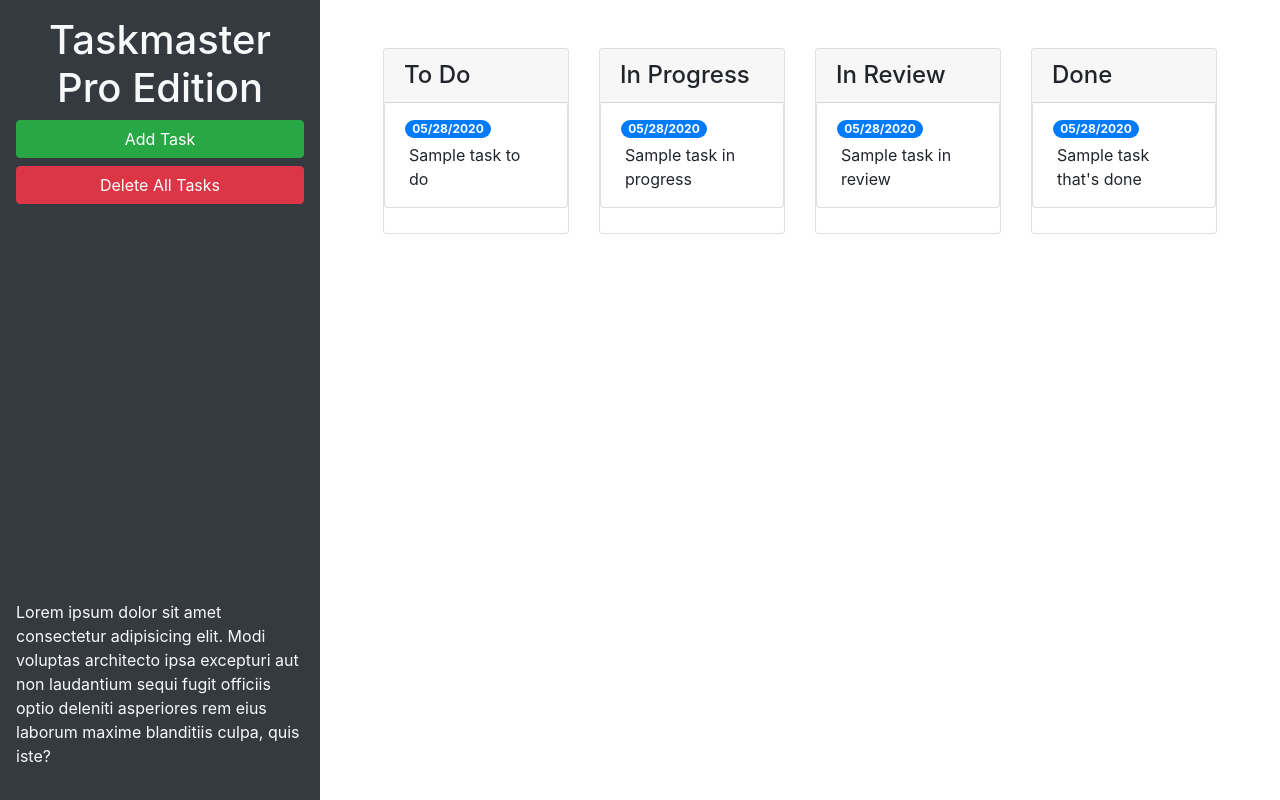
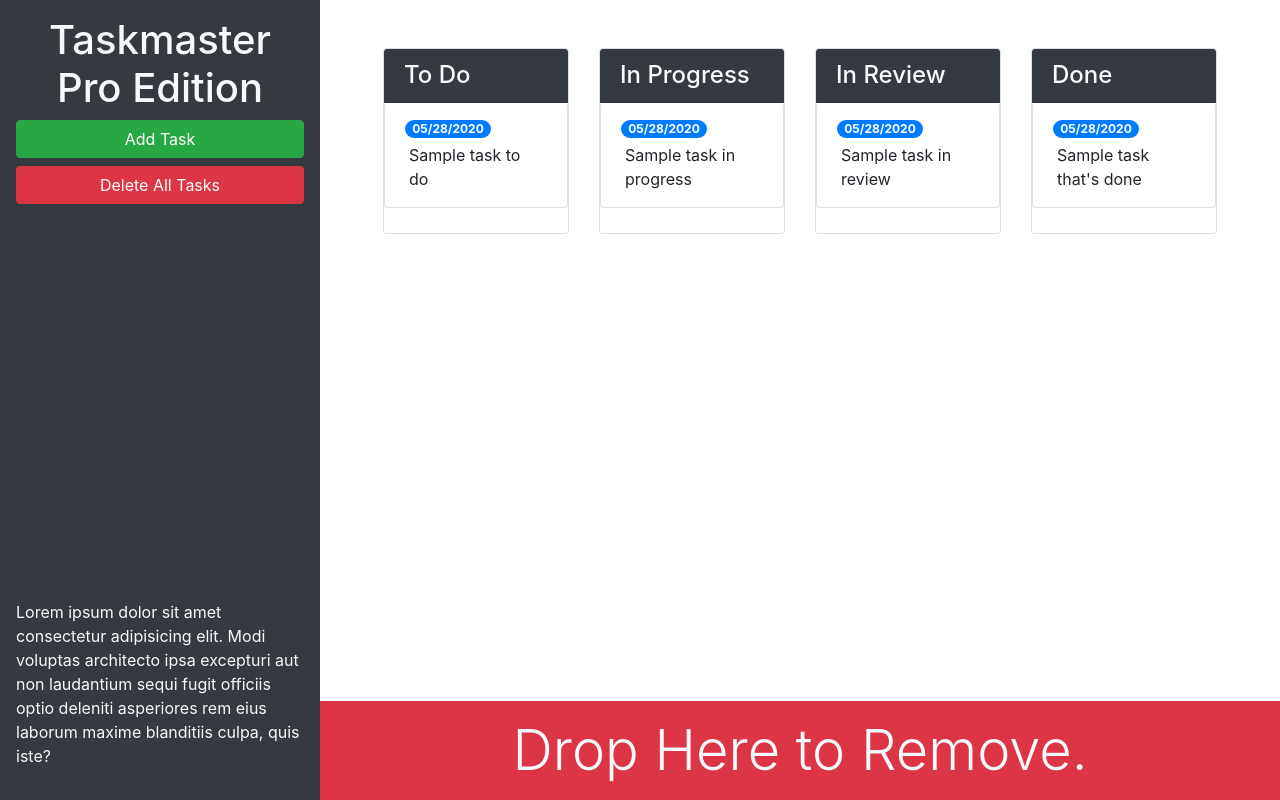
Before and after one commit to Mikekuney/taskmaster-pro, a plain HTML site: page index.html in a window 1280 px wide. Drawn offline with nearby package versions, Linux system fonts and the light colour scheme.

Commit message:
added dropzone element

```diff
--- a/index.html
+++ b/index.html
@@ -13,21 +13,21 @@
 <body>
 
   <div class="row min-vh-100 no-gutters">
-    <header class="col-12 col-lg-3 bg-dark text-light d-flex flex-column p-4 p-lg-3">
+    <header class="col-12 col-lg-3 bg-dark text-light sticky-top d-flex flex-column p-4 p-lg-3">
       <h1 class="text-center">Taskmaster Pro Edition</h1>
       <button id="create-task" class="btn btn-block btn-success" data-toggle="modal" data-target="#task-form-modal">Add
         Task</button>
       <button id="remove-tasks" class="btn btn-block btn-danger">Delete All Tasks</button>
-      <p class="mt-auto">Lorem ipsum dolor sit amet consectetur adipisicing elit. Modi voluptas architecto ipsa
+      <p class="mt-auto d-none d-lg-block">Lorem ipsum dolor sit amet consectetur adipisicing elit. Modi voluptas architecto ipsa
         excepturi aut non
         laudantium sequi fugit officiis optio deleniti asperiores rem eius laborum maxime blanditiis culpa, quis iste?
       </p>
     </header>
-    <main class="col-12 col-lg-9">
+    <main class="col-12 col-lg-9 d-flex flex-column">
       <div class="m-5 row justify-content-around">
         <div class="col-12 col-md-6 col-xl-3 mb-3">
           <div class="card">
-            <h4 class="card-header">
+            <h4 class="card-header bg-dark text-light">
               To Do
             </h4>
             <ul id="list-toDo" class="list-group">
@@ -40,7 +40,7 @@
         </div>
         <div class="col-12 col-md-6 col-xl-3 mb-3">
           <div class="card">
-            <h4 class="card-header">
+            <h4 class="card-header bg-dark text-light">
               In Progress
             </h4>
             <ul id="list-inProgress" class="list-group">
@@ -53,7 +53,7 @@
         </div>
         <div class="col-12 col-md-6 col-xl-3 mb-3">
           <div class="card">
-            <h4 class="card-header">
+            <h4 class="card-header bg-dark text-light">
               In Review
             </h4>
             <ul id="list-inReview" class="list-group">
@@ -66,7 +66,7 @@
         </div>
         <div class="col-12 col-md-6 col-xl-3 mb-3">
           <div class="card">
-            <h4 class="card-header">
+            <h4 class="card-header bg-dark text-light">
               Done
             </h4>
             <ul id="list-done" class="list-group">
@@ -76,6 +76,11 @@
               </li>
             </ul>
           </div>
+        </div>
+      </div>
+      <div class="mt-auto" id="trash">
+        <div class="w-100 bg-danger p-3 text-center text-light display-4">
+          Drop Here to Remove.
         </div>
       </div>
     </main>
```
